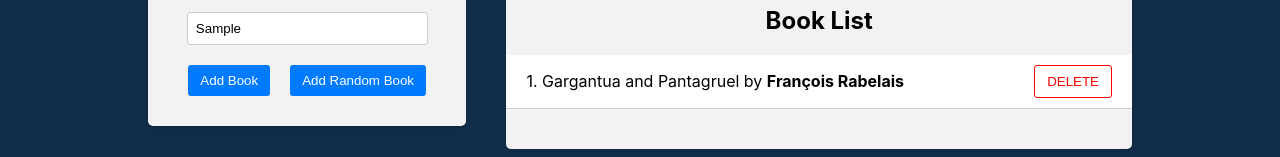
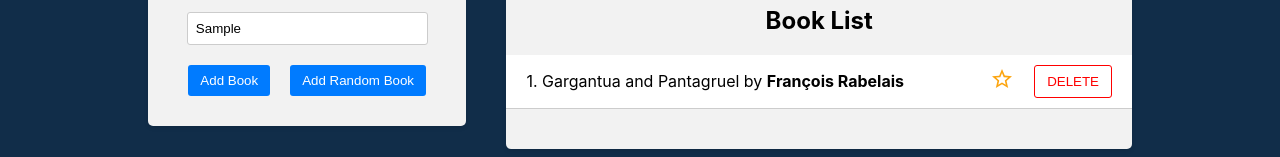
Before and after one commit to Sampleq/book-library-app-ts, a React (Create React App) app: page / in a window 1280 px wide. Both pictures are taken after typing "Sample", "Sample" into the empty fields and a click on the button "Add Random Book". Shown: the part 302-459 px from the top of the page. Built offline with nearby package versions, Linux system fonts and the light colour scheme.

Commit message:
Toggle favorite book

```diff
--- a/package.json
+++ b/package.json
@@ -10,6 +10,7 @@
     "@testing-library/user-event": "^13.5.0",
     "react": "^18.3.1",
     "react-dom": "^18.3.1",
+    "react-icons": "^5.4.0",
     "react-redux": "^9.2.0",
     "react-scripts": "5.0.1",
     "uuid": "^11.0.5",
--- a/src/components/BookList/BookList.js
+++ b/src/components/BookList/BookList.js
@@ -1,7 +1,11 @@
 import { useDispatch, useSelector } from 'react-redux';
+import { MdOutlineStarOutline, MdOutlineStar } from 'react-icons/md';
 
 import './BookList.css';
-import { deleteBook } from '../../redux/books-OLD_WAY/actionCreators';
+import {
+  deleteBook,
+  toggleFavoriteBook,
+} from '../../redux/books-OLD_WAY/actionCreators';
 
 function BookList() {
   const books = useSelector(state => state.books);
@@ -9,6 +13,10 @@ function BookList() {
 
   function handleDeleteBook(id) {
     dispatch(deleteBook(id));
+  }
+
+  function handleToggleFavoriteBook(id) {
+    dispatch(toggleFavoriteBook(id));
   }
 
   return (
@@ -24,7 +32,18 @@ function BookList() {
               <div className='book-info'>
                 {++i}. {book.title} by <b>{book.author}</b>
               </div>
+
               <div className='book-actions'>
+                <div
+                  onClick={() => handleToggleFavoriteBook(book.id)}
+                  tabIndex={0}
+                >
+                  {book.isFavorite ? (
+                    <MdOutlineStar className='star-icon' />
+                  ) : (
+                    <MdOutlineStarOutline className='star-icon' />
+                  )}
+                </div>
                 <button onClick={() => handleDeleteBook(book.id)}>
                   DELETE
                 </button>
--- a/src/redux/books-OLD_WAY/actionCreators.js
+++ b/src/redux/books-OLD_WAY/actionCreators.js
@@ -13,3 +13,10 @@ export function deleteBook(id) {
     payload: id,
   };
 }
+
+export function toggleFavoriteBook(id) {
+  return {
+    type: actionTypes.TOGGLE_FAVORITE_BOOK,
+    payload: id,
+  };
+}
--- a/src/redux/books-OLD_WAY/actionTypes.js
+++ b/src/redux/books-OLD_WAY/actionTypes.js
@@ -1,2 +1,3 @@
 export const ADD_BOOK = 'ADD_BOOK';
 export const DELETE_BOOK = 'DELETE_BOOK';
+export const TOGGLE_FAVORITE_BOOK = 'TOGGLE_FAVORITE_BOOK';
--- a/src/redux/books-OLD_WAY/reducer.js
+++ b/src/redux/books-OLD_WAY/reducer.js
@@ -10,6 +10,19 @@ function booksReducer(state = initialState, action) {
     case actionTypes.DELETE_BOOK:
       return state.filter(book => book.id !== action.payload);
 
+    case actionTypes.TOGGLE_FAVORITE_BOOK:
+      return state.map(book => {
+        if (book.id === action.payload) {
+          return {
+            ...book,
+            isFavorite: !book.isFavorite,
+          };
+        }
+
+        return book;
+        // return { ...book }; // IMHO no needed and less memory using
+      });
+
     default:
       return state;
   }
```
Also changed, not shown: 1 other file (tests, documents, lock files or other folders).
